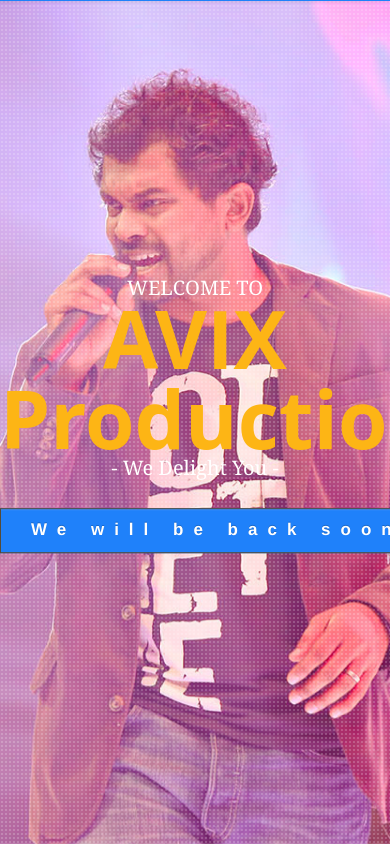
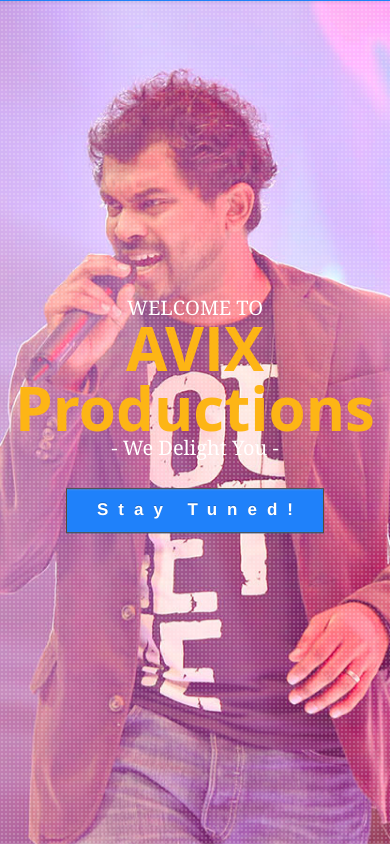
Before and after one commit to ldclakmal/avix, a PHP site: page / in a window 390 px wide. Run offline with PHP 8.4, Linux system fonts and the light colour scheme; some libraries are stand-ins or nearby versions.

Commit message:
Refactored text change for mobile view

```diff
--- a/index.php
+++ b/index.php
@@ -85,9 +85,10 @@
             </div>
             <div class="tint">
                 <div class="welcome text-center">
-                    <h1><span>WELCOME TO</span><span style="color: #fdb515; font-size: 80px; font-weight: bold; font-family: 'Open Sans'">AVIX Productions</span></h1>
+                    <h1><span>WELCOME TO</span></h1>
+                    <h1><span style="color: #fdb515; font-size: 60px; font-weight: bold; font-family: 'Open Sans'">AVIX Productions</span></h1>
                     <h3>- We Delight You -</h3>
-                    <p><a href="https://www.facebook.com/avixproductions/" class="btn btn-primary btn-lg">We will be back soon!</a></p>
+                    <p><a href="https://www.facebook.com/avixproductions/" class="btn btn-primary btn-lg">Stay Tuned!</a></p>
                 </div>
             </div>
         </div>
```
